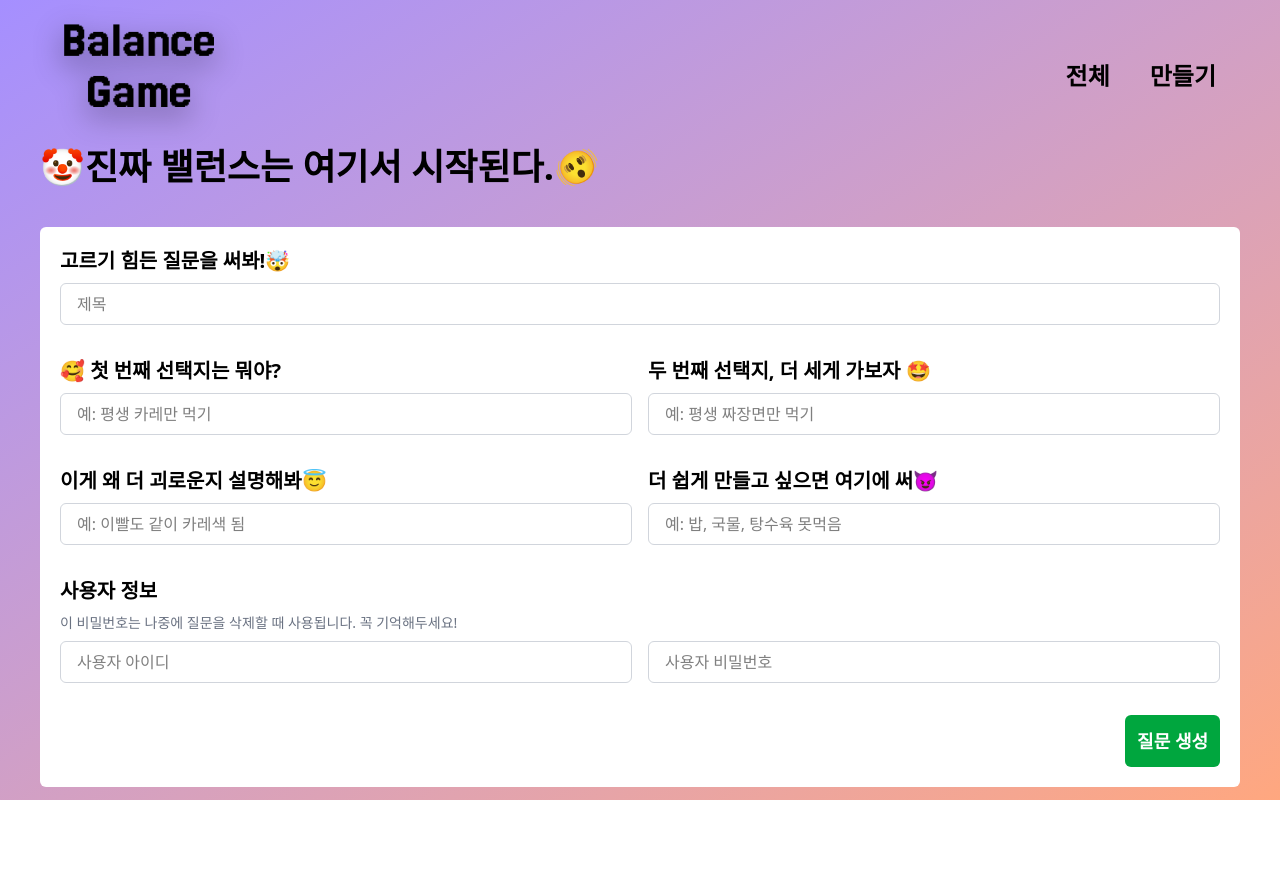
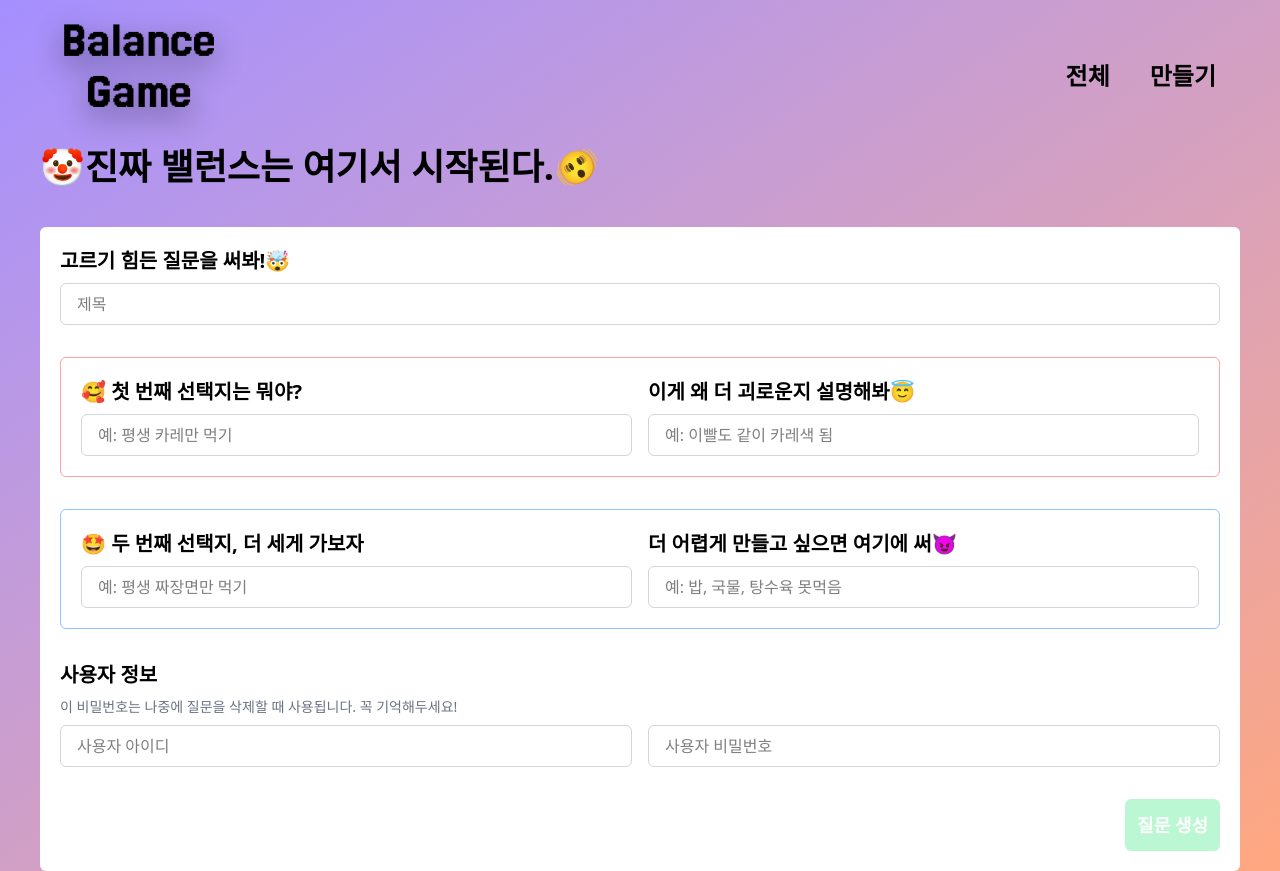
Before and after one commit to dev-yihyun/next-balance-game, a Next.js app: page /main/new in a window 1280 px wide. Before the commit the page ends 800 px from the top, so only its background shows below. Built offline with nearby package versions, Linux system fonts and the light colour scheme.

Commit message:
[feat] 질문지 생성 프로토타입

```diff
--- a/src/component/CreateQuestionForm.tsx
+++ b/src/component/CreateQuestionForm.tsx
@@ -1,8 +1,73 @@
+"use client";
+
+import { useState } from "react";
 import InputComponent from "./ui/InputComponent";
 import LabelText from "./ui/LabelText";
 import SubText from "./ui/SubText";
+/*
+[TODO]
+- 생성 후 메인 페이지로
+*/
+function CreateQuestionForm() {
+    const MAX = {
+        title: 50,
+        option: 30,
+        reason: 50,
+        userId: 20,
+        password: 20,
+    };
 
-function CreateQuestionForm() {
+    const [title, setTitle] = useState("");
+    const [option1, setOption1] = useState("");
+    const [option2, setOption2] = useState("");
+    const [option1description, setOption1Description] = useState("");
+    const [option2description, setOption2Description] = useState("");
+    const [userId, setUserId] = useState("");
+    const [userPw, setUserPw] = useState("");
+
+    const isValidLength =
+        title.length <= MAX.title &&
+        option1.length <= MAX.option &&
+        option2.length <= MAX.option &&
+        option1description.length <= MAX.reason &&
+        option2description.length <= MAX.reason &&
+        userId.length <= MAX.userId &&
+        userPw.length <= MAX.password;
+
+    const isFormValid =
+        title.trim() !== "" &&
+        option1.trim() !== "" &&
+        option2.trim() !== "" &&
+        option1description.trim() !== "" &&
+        option2description.trim() !== "" &&
+        userId.trim() !== "" &&
+        userPw.trim() !== "" &&
+        isValidLength;
+
+    const onCreate = async () => {
+        if (!isFormValid) {
+            alert("모든 필드를 공백 없이 입력해주세요!");
+            return;
+        }
+        console.log("폼 제출됨:", {
+            title,
+            option1,
+            option2,
+            option1description,
+            option2description,
+            userId,
+            userPw,
+        });
+
+        // 입력값 초기화
+        setTitle("");
+        setOption1("");
+        setOption2("");
+        setOption1Description("");
+        setOption2Description("");
+        setUserId("");
+        setUserPw("");
+    };
     return (
         <>
             <section className=" h-full flex flex-col gap-10">
@@ -11,27 +76,66 @@ function CreateQuestionForm() {
                     <form className="bg-white flex flex-col rounded-md p-5 gap-8">
                         <div>
                             <LabelText text="고르기 힘든 질문을 써봐!🤯" />
-                            <InputComponent placeholder="제목" />
+                            <InputComponent
+                                placeholder="제목"
+                                required
+                                value={title}
+                                onChange={(e) => setTitle(e.target.value)}
+                                maxLength={50}
+                            />
                         </div>
-                        <div className="grid grid-cols-1 md:grid-cols-2 gap-4">
+                        <div
+                            className="border border-red-300
+                        p-5 rounded-md
+                        grid grid-cols-1 md:grid-cols-2 gap-4"
+                        >
                             <div>
                                 <LabelText text="🥰 첫 번째 선택지는 뭐야?" />
-                                <InputComponent placeholder="예: 평생 카레만 먹기" />
+                                <InputComponent
+                                    placeholder="예: 평생 카레만 먹기"
+                                    required
+                                    value={option1}
+                                    onChange={(e) => setOption1(e.target.value)}
+                                    maxLength={30}
+                                />
                             </div>
                             <div>
-                                <LabelText text="두 번째 선택지, 더 세게 가보자 🤩" />
-                                <InputComponent placeholder="예: 평생 짜장면만 먹기" />
+                                <LabelText text=" 이게 왜 더 괴로운지 설명해봐😇" />
+                                <InputComponent
+                                    placeholder="예: 이빨도 같이 카레색 됨"
+                                    required
+                                    value={option1description}
+                                    onChange={(e) => setOption1Description(e.target.value)}
+                                    maxLength={50}
+                                />
                             </div>
                         </div>
 
-                        <div className="grid grid-cols-1 md:grid-cols-2 gap-4">
+                        <div
+                            className="
+                        border border-blue-300
+                        p-5 rounded-md
+                        grid grid-cols-1 md:grid-cols-2 gap-4"
+                        >
                             <div>
-                                <LabelText text=" 이게 왜 더 괴로운지 설명해봐😇" />
-                                <InputComponent placeholder="예: 이빨도 같이 카레색 됨" />
+                                <LabelText text="🤩 두 번째 선택지, 더 세게 가보자 " />
+                                <InputComponent
+                                    placeholder="예: 평생 짜장면만 먹기"
+                                    required
+                                    value={option2}
+                                    onChange={(e) => setOption2(e.target.value)}
+                                    maxLength={30}
+                                />
                             </div>
                             <div>
-                                <LabelText text="더 쉽게 만들고 싶으면 여기에 써😈" />
-                                <InputComponent placeholder="예: 밥, 국물, 탕수육 못먹음" />
+                                <LabelText text="더 어렵게 만들고 싶으면 여기에 써😈" />
+                                <InputComponent
+                                    placeholder="예: 밥, 국물, 탕수육 못먹음"
+                                    required
+                                    value={option2description}
+                                    onChange={(e) => setOption2Description(e.target.value)}
+                                    maxLength={50}
+                                />
                             </div>
                         </div>
 
@@ -39,12 +143,36 @@ function CreateQuestionForm() {
                             <LabelText text="사용자 정보" />
                             <SubText text=" 이 비밀번호는 나중에 질문을 삭제할 때 사용됩니다. 꼭 기억해두세요!" />
                             <div className="grid grid-cols-1 md:grid-cols-2 gap-4">
-                                <InputComponent placeholder="사용자 아이디" />
-                                <InputComponent type="password" placeholder="사용자 비밀번호" />
+                                <InputComponent
+                                    placeholder="사용자 아이디"
+                                    required
+                                    value={userId}
+                                    onChange={(e) => setUserId(e.target.value)}
+                                    maxLength={10}
+                                />
+                                <InputComponent
+                                    type="password"
+                                    placeholder="사용자 비밀번호"
+                                    required
+                                    value={userPw}
+                                    onChange={(e) => setUserPw(e.target.value)}
+                                    maxLength={10}
+                                />
                             </div>
                         </div>
                         <div className="w-full flex justify-end">
-                            <button className=" bg-green-600 hover:bg-green-700 text-white text-lg font-bold p-3 rounded-md transition cursor-pointer">
+                            <button
+                                type="button"
+                                // disabled={!isFormValid}
+                                className={`text-white text-lg font-bold p-3 rounded-md transition
+                                    ${
+                                        isFormValid
+                                            ? "bg-green-600 hover:bg-green-700 cursor-pointer"
+                                            : "bg-green-300 cursor-not-allowed opacity-50"
+                                    }
+                                `}
+                                onClick={onCreate}
+                            >
                                 질문 생성
                             </button>
                         </div>
@@ -56,6 +184,3 @@ function CreateQuestionForm() {
 }
 
 export default CreateQuestionForm;
-/*
-- 글자수 최대 길이
-*/
--- a/src/component/ui/InputComponent.tsx
+++ b/src/component/ui/InputComponent.tsx
@@ -3,15 +3,52 @@ type InputType = "text" | "password";
 type Props = {
     type?: InputType;
     placeholder: string;
+    required?: boolean;
+    value?: string;
+    onChange?: (e: React.ChangeEvent<HTMLInputElement>) => void;
+    maxLength?: number;
+    showLength?: boolean;
 };
 
-function InputComponent({ type = "text", placeholder }: Props) {
+function InputComponent({
+    type = "text",
+    placeholder,
+    required = false,
+    value = "",
+    onChange,
+    maxLength,
+    showLength = false,
+}: Props) {
+    const isOverLimit = maxLength !== undefined && value.length > maxLength;
     return (
-        <input
-            type={type}
-            placeholder={placeholder}
-            className="w-full px-4 py-2 border border-gray-300 rounded-md focus:outline-none focus:ring-1 focus:ring-black-400"
-        />
+        <>
+            <input
+                type={type}
+                placeholder={placeholder}
+                required={required}
+                value={value}
+                onChange={onChange}
+                maxLength={maxLength}
+                className={`w-full px-4 py-2 border rounded-md focus:outline-none focus:ring-1 transition
+                ${
+                    isOverLimit
+                        ? "border-red-500 ring-red-500"
+                        : "border-gray-300 focus:ring-black-400"
+                }
+            `}
+            />
+            {showLength && maxLength !== undefined && (
+                <div className="text-sm text-right text-gray-500">
+                    {value.length}/{maxLength}
+                </div>
+            )}
+            {/* 오류 메시지 */}
+            {isOverLimit && (
+                <div className="text-sm text-red-500">
+                    ❌ 글자 수가 {maxLength}자를 초과했습니다.
+                </div>
+            )}
+        </>
     );
 }
 
```
